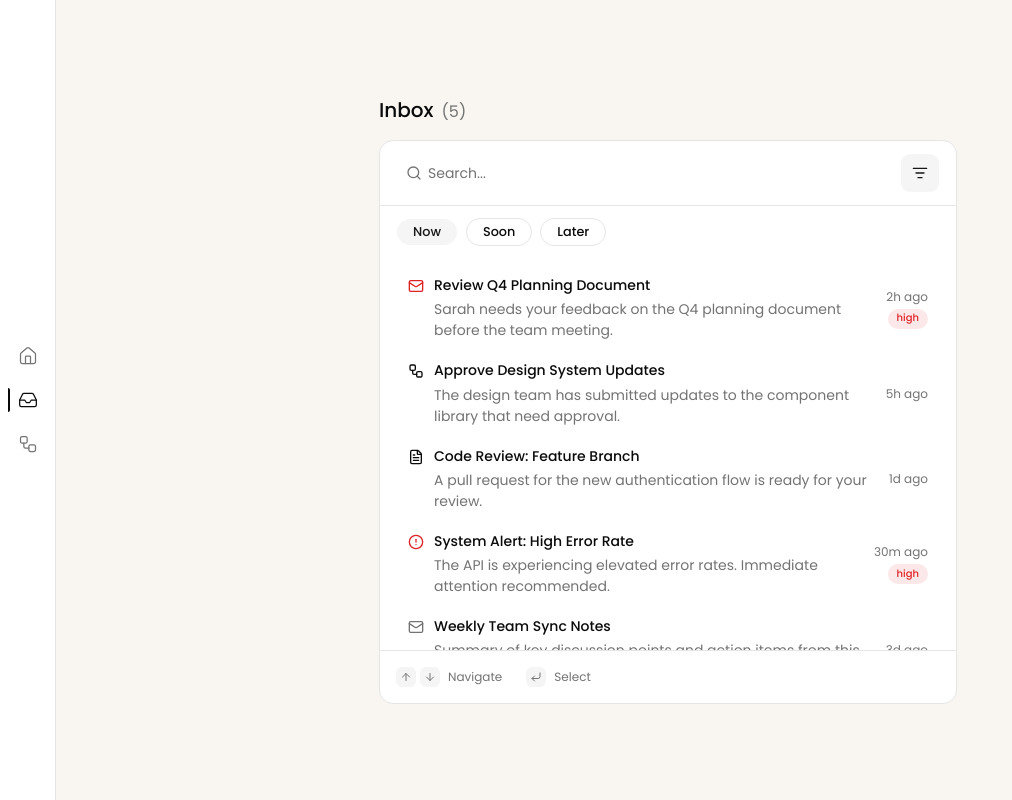
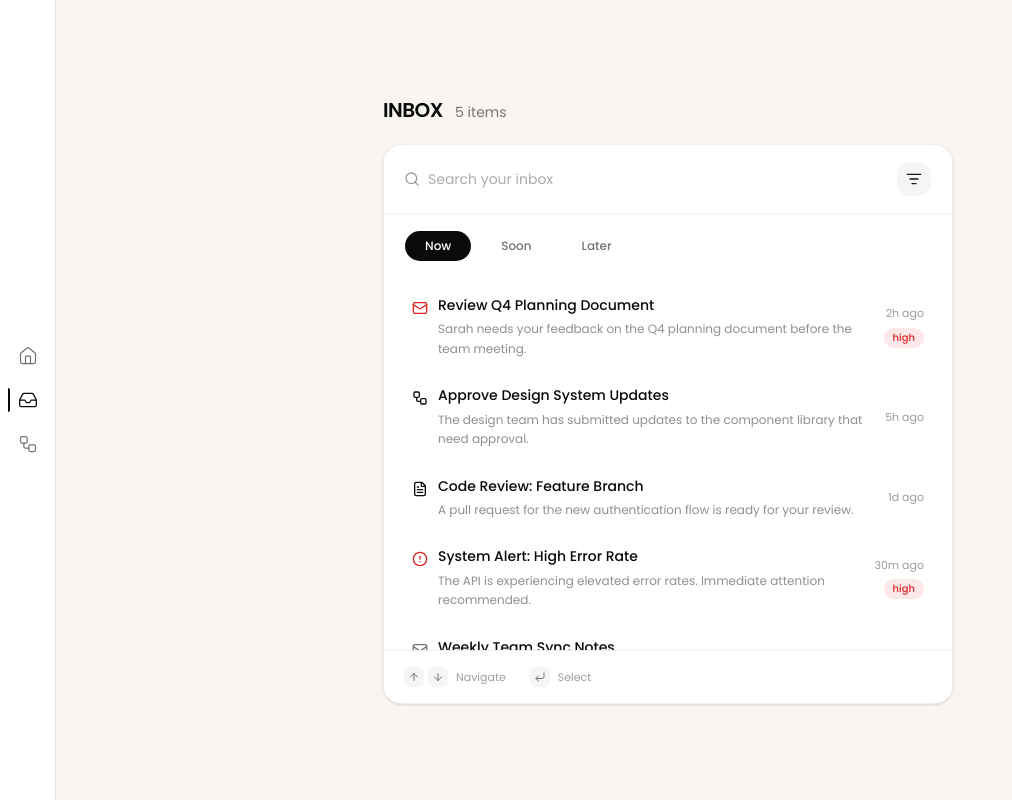
Before and after one commit to miketdonahue/writer-future, a Next.js app: page /inbox in a window 1280 px wide. Shown: the whole page, without its empty margins (0-1012 px from the left). Built offline with nearby package versions, Linux system fonts and the light colour scheme; what @trpc/react-query would draw is missing.

Commit message:
Fix transitions

```diff
--- a/src/app/home/page.tsx
+++ b/src/app/home/page.tsx
@@ -10,6 +10,7 @@ import {
   Presentation,
   Sheet,
 } from "lucide-react";
+import { useState } from "react";
 import { useDetailPane } from "@/components/detail-pane-context";
 import { Avatar, AvatarFallback, AvatarGroup, AvatarImage } from "@/components/ui/avatar";
 import { cn } from "@/lib/utils";
@@ -122,9 +123,11 @@ function ProjectDetail({ project }: { project: { name: string; progress: number
 }
 
 export default function HomePage() {
+  const [selectedProjectId, setSelectedProjectId] = useState<number | null>(null);
   const { open, setContent } = useDetailPane();
 
   const handleProjectClick = (project: (typeof projects)[number]) => {
+    setSelectedProjectId(project.id);
     setContent(<ProjectDetail project={project} />);
     open();
   };
@@ -166,7 +169,8 @@ export default function HomePage() {
                   "group flex w-full items-center gap-3 rounded-lg p-2 text-left",
                   "transition-colors hover:bg-muted/50 focus-visible:outline-none",
                   "focus-visible:ring-2 focus-visible:ring-ring focus-visible:ring-offset-2",
-                  "focus-visible:ring-offset-background"
+                  "focus-visible:ring-offset-background",
+                  selectedProjectId === project.id && "bg-muted/40"
                 )}
               >
                 <div className={cn("size-2 rounded-full", project.color)} />
--- a/src/app/inbox/page.tsx
+++ b/src/app/inbox/page.tsx
@@ -221,29 +221,31 @@ export default function InboxPage() {
   };
 
   return (
-    <div className="flex h-full items-center justify-center p-2">
+    <div className="flex h-full items-center justify-center p-3">
       <div className="w-full max-w-2xl">
         <div className="flex h-152 max-h-[calc(100vh-8rem)] flex-col">
           {/* Header */}
-          <div className="mb-4 flex items-center justify-between">
-            <div className="flex items-baseline gap-2">
-              <h2 className="text-xl font-medium text-foreground">Inbox</h2>
-              <span className="text-base text-muted-foreground">({filteredItems.length})</span>
-            </div>
+          <div className="mb-5 flex items-baseline gap-x-3">
+            <h2 className="text-xl font-semibold uppercase tracking-tight text-foreground">
+              Inbox
+            </h2>
+            <span className="text-sm text-muted-foreground">
+              {filteredItems.length} {filteredItems.length === 1 ? "item" : "items"}
+            </span>
           </div>
 
           {/* Panel unit: search + list + footer */}
-          <div className="flex min-h-0 flex-1 flex-col overflow-hidden rounded-xl border border-border bg-background">
+          <div className="flex min-h-0 flex-1 flex-col overflow-hidden rounded-2xl border border-border/60 bg-background shadow-sm">
             {/* Search row */}
-            <div className="flex items-center gap-2 px-4 py-3">
+            <div className="flex items-center gap-3 px-5 py-4">
               <div className="relative min-w-0 flex-1">
-                <Search className="absolute left-2.5 top-1/2 size-4 -translate-y-1/2 text-muted-foreground" />
+                <Search className="absolute left-0 top-1/2 size-4 -translate-y-1/2 text-muted-foreground/70" />
                 <Input
                   type="text"
-                  placeholder="Search..."
+                  placeholder="Search your inbox"
                   value={searchQuery}
                   onChange={(e) => setSearchQuery(e.target.value)}
-                  className="h-10 border-0 bg-transparent pl-8 pr-3 shadow-none focus-visible:border-transparent focus-visible:ring-0"
+                  className="h-9 border-0 bg-transparent pl-6 pr-3 text-sm shadow-none placeholder:text-muted-foreground/60 focus-visible:border-transparent focus-visible:ring-0"
                 />
               </div>
               {searchQuery.trim() ? (
@@ -253,7 +255,7 @@ export default function InboxPage() {
                   size="icon"
                   onClick={() => setSearchQuery("")}
                   aria-label="Clear search"
-                  className="h-10 w-10 shrink-0"
+                  className="size-9 shrink-0 rounded-xl"
                 >
                   <X className="size-4" />
                 </Button>
@@ -263,16 +265,16 @@ export default function InboxPage() {
                 variant="secondary"
                 size="icon"
                 aria-label="Filter (coming soon)"
-                className="h-10 w-10 shrink-0"
+                className="size-9 shrink-0 rounded-xl"
               >
                 <ListFilter className="size-4" />
               </Button>
             </div>
 
-            <Separator />
+            <Separator className="opacity-60" />
 
             {/* Time filters */}
-            <div className="flex flex-wrap items-center gap-2 px-4 py-3">
+            <div className="flex flex-wrap items-center gap-2 px-5 py-4">
               {(["now", "soon", "later"] as const).map((filter) => {
                 const isActive = timeFilter === filter;
                 const label = filter[0].toUpperCase() + filter.slice(1);
@@ -281,10 +283,15 @@ export default function InboxPage() {
                   <Button
                     key={filter}
                     type="button"
-                    variant={isActive ? "secondary" : "outline"}
+                    variant={isActive ? "secondary" : "ghost"}
                     size="sm"
                     onClick={() => setTimeFilter(filter)}
-                    className="rounded-full px-4"
+                    className={cn(
+                      "h-8 rounded-full px-5 text-xs font-medium",
+                      isActive
+                        ? "bg-foreground text-background hover:bg-foreground/90"
+                        : "text-muted-foreground hover:bg-muted hover:text-foreground"
+                    )}
                     aria-pressed={isActive}
                   >
                     {label}
@@ -296,9 +303,9 @@ export default function InboxPage() {
             {/* List */}
             <ScrollArea className="min-h-0 flex-1">
               {filteredItems.length === 0 ? (
-                <div className="p-6 text-center text-sm text-muted-foreground">No items found</div>
+                <div className="p-8 text-center text-sm text-muted-foreground">No items found</div>
               ) : (
-                <ItemGroup className="gap-0 divide-y divide-border px-4 py-2">
+                <ItemGroup className="gap-0 px-3 py-1">
                   {filteredItems.map((item) => {
                     const Icon = getTypeIcon(item.type);
                     const isSelected = selectedItemId === item.id;
@@ -308,24 +315,33 @@ export default function InboxPage() {
                         key={item.id}
                         variant="default"
                         className={cn(
-                          "rounded-lg border-0 px-3 py-2.5 hover:bg-muted/50",
+                          "rounded-xl border-0 px-4 py-3.5 hover:bg-muted/40",
                           "focus-visible:ring-0 focus-visible:ring-offset-0",
-                          isSelected && "bg-muted"
+                          isSelected && "bg-muted/60"
                         )}
                         onClick={() => handleItemClick(item)}
                       >
-                        <ItemMedia variant="icon">
+                        <ItemMedia variant="icon" className="mt-0.5">
                           <Icon className={cn("size-4", getPriorityColor(item.priority))} />
                         </ItemMedia>
-                        <ItemContent>
-                          <ItemTitle>{item.title}</ItemTitle>
-                          <ItemDescription>{item.preview}</ItemDescription>
+                        <ItemContent className="gap-1">
+                          <ItemTitle className="text-sm font-medium leading-snug">
+                            {item.title}
+                          </ItemTitle>
+                          <ItemDescription className="text-xs leading-relaxed text-muted-foreground/80">
+                            {item.preview}
+                          </ItemDescription>
                         </ItemContent>
                         <ItemActions>
-                          <div className="flex flex-col items-end gap-1">
-                            <span className="text-xs text-muted-foreground">{item.receivedAt}</span>
+                          <div className="flex flex-col items-end gap-1.5">
+                            <span className="text-[11px] text-muted-foreground/70">
+                              {item.receivedAt}
+                            </span>
                             {item.priority === "high" && (
-                              <Badge variant="destructive" className="text-[10px]">
+                              <Badge
+                                variant="destructive"
+                                className="rounded-full px-2 py-0.5 text-[10px] font-medium"
+                              >
                                 {item.priority}
                               </Badge>
                             )}
@@ -338,10 +354,10 @@ export default function InboxPage() {
               )}
             </ScrollArea>
 
-            <Separator />
+            <Separator className="opacity-60" />
 
             {/* Footer helpers (visual only) */}
-            <div className="flex flex-wrap items-center justify-start gap-x-6 gap-y-2 px-4 py-4 text-xs text-muted-foreground">
+            <div className="flex flex-wrap items-center justify-start gap-x-6 gap-y-2 px-5 py-4 text-[11px] text-muted-foreground/70">
               <div className="flex items-center gap-2">
                 <KbdGroup>
                   <Kbd>
--- a/src/app/layout.tsx
+++ b/src/app/layout.tsx
@@ -1,7 +1,6 @@
 import type { Metadata } from "next";
 import { Geist_Mono, Poppins } from "next/font/google";
 import { AppShell } from "@/components/app-shell";
-import { DetailPaneProvider } from "@/components/detail-pane-context";
 import { Toaster } from "@/components/ui/sonner";
 import { TrpcProvider } from "@/trpc/TrpcProvider";
 import "./globals.css";
@@ -32,9 +31,7 @@ export default function RootLayout({
     <html lang="en" className={poppins.variable}>
       <body className={`${geistMono.variable} antialiased`}>
         <TrpcProvider>
-          <DetailPaneProvider>
-            <AppShell>{children}</AppShell>
-          </DetailPaneProvider>
+          <AppShell>{children}</AppShell>
         </TrpcProvider>
         <Toaster />
       </body>
--- a/src/components/app-shell.tsx
+++ b/src/components/app-shell.tsx
@@ -4,8 +4,12 @@ import { Home, Inbox, Workflow, X } from "lucide-react";
 import { AnimatePresence, motion } from "motion/react";
 import Link from "next/link";
 import { usePathname } from "next/navigation";
+import { useLayoutEffect, useRef } from "react";
 import { ChatComposer } from "@/components/chat-composer";
-import { useDetailPane } from "@/components/detail-pane-context";
+import {
+  DetailPaneProvider,
+  useDetailPane,
+} from "@/components/detail-pane-context";
 import { PageTransition } from "@/components/page-transition";
 import { Button } from "@/components/ui/button";
 import { Tooltip, TooltipContent, TooltipTrigger } from "@/components/ui/tooltip";
@@ -17,14 +21,24 @@ const tabs = [
   { id: "agents", href: "/agents", icon: Workflow, label: "Agents" },
 ] as const;
 
-export function AppShell({ children }: { children: React.ReactNode }) {
+function AppShellInner({ children }: { children: React.ReactNode }) {
   const pathname = usePathname();
-  const { isOpen, content, close } = useDetailPane();
+  const prevPathname = useRef(pathname);
+  const { isOpen, content, close, setContent } = useDetailPane();
   const showHomeComposer = pathname === "/home";
 
   const getIsActive = (href: string) => {
     return pathname.startsWith(href);
   };
+
+  // Reset detail pane synchronously before paint when navigating
+  useLayoutEffect(() => {
+    if (prevPathname.current !== pathname) {
+      close();
+      setContent(null);
+      prevPathname.current = pathname;
+    }
+  }, [pathname, close, setContent]);
 
   return (
     <div className="flex h-screen bg-background-warm">
@@ -64,12 +78,13 @@ export function AppShell({ children }: { children: React.ReactNode }) {
 
       {/* Content Area */}
       <div className="relative min-w-0 flex-1 overflow-x-clip">
-        {/* Main Content Pane - slides to center when detail closes */}
-        <div
-          className={cn(
-            "absolute inset-0 flex justify-center p-3 transition-transform duration-300 ease-out will-change-transform",
-            isOpen ? "translate-x-[calc(-25%-3px)]" : "translate-x-0"
-          )}
+        {/* Main Content Pane - uses motion for smooth layout animations */}
+        <motion.div
+          className="absolute inset-0 flex justify-center p-3"
+          animate={{
+            x: isOpen ? "calc(-25% - 3px)" : 0,
+          }}
+          transition={{ duration: 0.3, ease: [0.4, 0, 0.2, 1] }}
         >
           <main className="h-full w-[calc(50%-6px)] shrink-0 overflow-hidden">
             <div className="relative h-full">
@@ -94,16 +109,17 @@ export function AppShell({ children }: { children: React.ReactNode }) {
               </AnimatePresence>
             </div>
           </main>
-        </div>
+        </motion.div>
 
-        {/* Detail Pane - slides in when opening, fades out when closing */}
-        <div
-          className={cn(
-            "absolute right-0 top-0 flex h-full w-1/2 justify-center p-3 pl-1.5 transition-all duration-300 ease-out will-change-transform",
-            isOpen
-              ? "translate-x-0 opacity-100"
-              : "translate-x-4 opacity-0 pointer-events-none"
-          )}
+        {/* Detail Pane - uses AnimatePresence for proper enter/exit */}
+        <AnimatePresence>
+          {isOpen && (
+            <motion.div
+              initial={{ x: 16, opacity: 0 }}
+              animate={{ x: 0, opacity: 1 }}
+              exit={{ x: 16, opacity: 0 }}
+              transition={{ duration: 0.3, ease: [0.4, 0, 0.2, 1] }}
+              className="absolute right-0 top-0 flex h-full w-1/2 justify-center p-3 pl-1.5"
             >
               <aside className="relative h-full w-full max-w-[calc(100%-6px)] overflow-auto rounded-lg border border-border bg-background p-6">
                 <Button
@@ -120,15 +136,25 @@ export function AppShell({ children }: { children: React.ReactNode }) {
                   <>
                     <h2 className="text-sm font-medium text-muted-foreground">Details</h2>
                     <p className="mt-3 text-sm leading-relaxed text-muted-foreground">
-                  This panel shows contextual information. When you select a document, its metadata
-                  appears here. When you view a teammate, their activity shows. The right column
-                  adapts to the left.
+                      This panel shows contextual information. When you select a document, its
+                      metadata appears here. When you view a teammate, their activity shows. The
+                      right column adapts to the left.
                     </p>
                   </>
                 )}
               </aside>
-        </div>
+            </motion.div>
+          )}
+        </AnimatePresence>
       </div>
     </div>
   );
 }
+
+export function AppShell({ children }: { children: React.ReactNode }) {
+  return (
+    <DetailPaneProvider>
+      <AppShellInner>{children}</AppShellInner>
+    </DetailPaneProvider>
+  );
+}
```
Also changed, not shown: 1 other file (tests, documents, lock files or other folders). Lines whose indentation alone changed are shown as unchanged.
